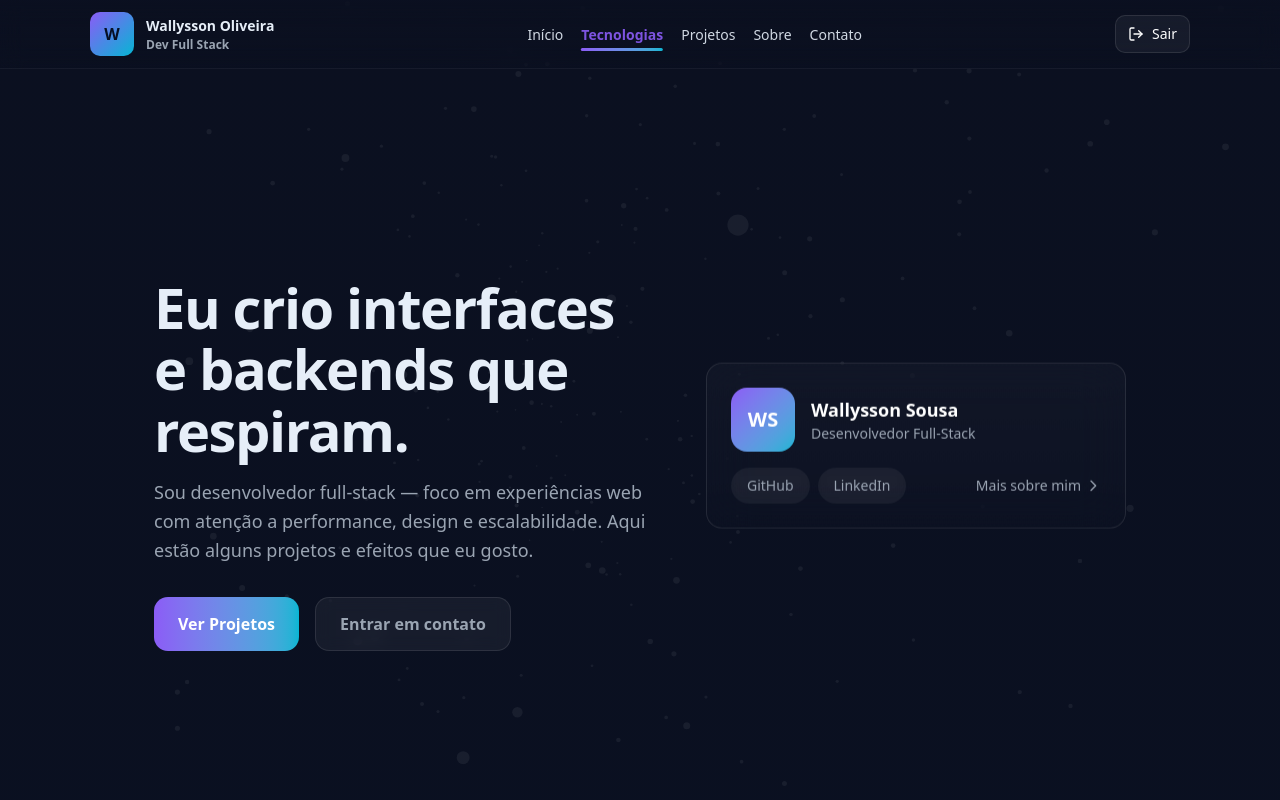
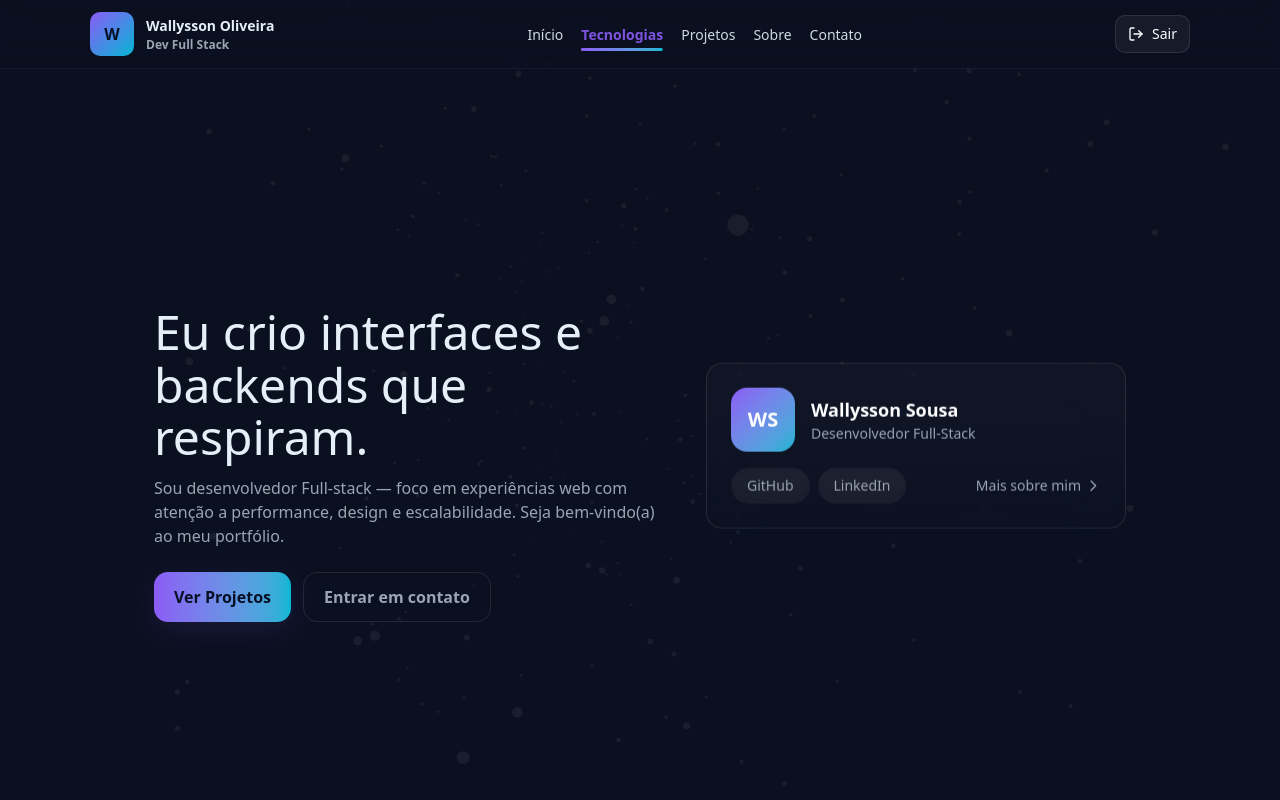
Before and after one commit to WallyssonSousa/my-portfolio, a Next.js app: page / in a window 1280 px wide. Shown: the top 800 px of the page. Built offline with nearby package versions, Linux system fonts and the light colour scheme.

Commit message:
Feat: atualizando formatação de texto

```diff
--- a/components/hero.tsx
+++ b/components/hero.tsx
@@ -2,29 +2,28 @@ export default function Hero() {
   return (
     <section id="home" className="hero relative isolate grid min-h-screen items-center px-6 pt-32">
       <div className="hero-inner mx-auto grid w-full max-w-7xl grid-cols-1 items-center gap-12 md:grid-cols-[1fr_420px]">
-        {/* Left Column */}
         <div>
-          <h1 className="headline m-0 text-[clamp(32px,6vw,56px)] font-bold leading-[1.1] tracking-tight">
+          <h1 className="headline m-0 text-[clamp(26px,6vw,48px)] leading-[1.1]">
             Eu crio interfaces e backends que{" "}
             <span className="bg-gradient-to-r from-[#8b5cf6] to-[#06b6d4] bg-clip-text text-transparent">respiram</span>
             .
           </h1>
 
-          <p className="sub mt-4 max-w-[580px] text-base leading-relaxed text-[#9aa4b2] sm:text-lg">
-            Sou desenvolvedor full-stack — foco em experiências web com atenção a performance, design e escalabilidade.
-            Aqui estão alguns projetos e efeitos que eu gosto.
+          <p className="sub mt-3 max-w-[540px] text-[15px] text-[#9aa4b2] sm:text-[16px]">
+            Sou desenvolvedor Full-stack — foco em experiências web com atenção a performance, design e escalabilidade.
+            Seja bem-vindo(a) ao meu portfólio.
           </p>
 
-          {/* CTAs */}
-          <div className="ctas mt-8 flex flex-col gap-4 sm:flex-row">
+
+          <div className="ctas mt-6 flex flex-col gap-3 sm:flex-row">
             <button
-              className="btn group relative overflow-hidden rounded-xl border-0 bg-gradient-to-r from-[#8b5cf6] to-[#06b6d4] px-6 py-3.5 font-bold text-white transition-all"
+              className="btn rounded-xl border-0 bg-gradient-to-r from-[#8b5cf6] to-[#06b6d4] px-5 py-3 font-bold text-[#061025] shadow-[0_8px_32px_rgba(139,92,246,0.12)]"
               id="btn-work"
             >
-              <span className="relative z-10">Ver Projetos</span>
+              Ver Projetos
             </button>
             <a
-              className="btn ghost group rounded-xl border border-white/10 bg-white/5 px-6 py-3.5 text-center font-semibold text-[#9aa4b2] backdrop-blur-sm transition-all hover:border-white/20 hover:bg-white/10 hover:text-white"
+              className="btn ghost rounded-xl border border-white/10 bg-transparent px-5 py-3 font-semibold text-[#9aa4b2] text-center"
               href="#contact"
             >
               Entrar em contato
@@ -32,13 +31,11 @@ export default function Hero() {
           </div>
         </div>
 
-        {/* Right Column - Enhanced Profile Card */}
         <div>
           <div
             className="card-hero group relative overflow-hidden rounded-2xl border border-white/10 bg-gradient-to-b from-white/[0.03] to-white/[0.01] p-6 backdrop-blur-xl transition-all hover:border-white/20"
             id="profile-card"
           >
-            {/* Gradient overlay on hover */}
             <div className="absolute inset-0 bg-gradient-to-br from-[#8b5cf6]/5 via-transparent to-[#06b6d4]/5 opacity-0 transition-opacity group-hover:opacity-100" />
 
             <div className="relative">
@@ -55,20 +52,20 @@ export default function Hero() {
               <div className="mt-4 flex flex-col gap-4 sm:flex-row sm:items-center sm:justify-between">
                 <div className="flex gap-2">
                   <a
-                    href="#"
+                    href="https://github.com/WallyssonSousa"
                     className="chip inline-flex items-center justify-center rounded-full bg-white/5 px-4 py-2 text-sm text-[#9aa4b2] backdrop-blur-sm transition-all hover:bg-white/10 hover:text-white"
                   >
                     GitHub
                   </a>
                   <a
-                    href="#"
+                    href="https://www.linkedin.com/in/wallyssonsousa/"
                     className="chip inline-flex items-center justify-center rounded-full bg-white/5 px-4 py-2 text-sm text-[#9aa4b2] backdrop-blur-sm transition-all hover:bg-white/10 hover:text-white"
                   >
                     LinkedIn
                   </a>
                 </div>
                 <a
-                  href="#"
+                  href="#about"
                   className="group flex items-center gap-1 text-sm text-[#9aa4b2] transition-colors hover:text-white"
                 >
                   Mais sobre mim
```
